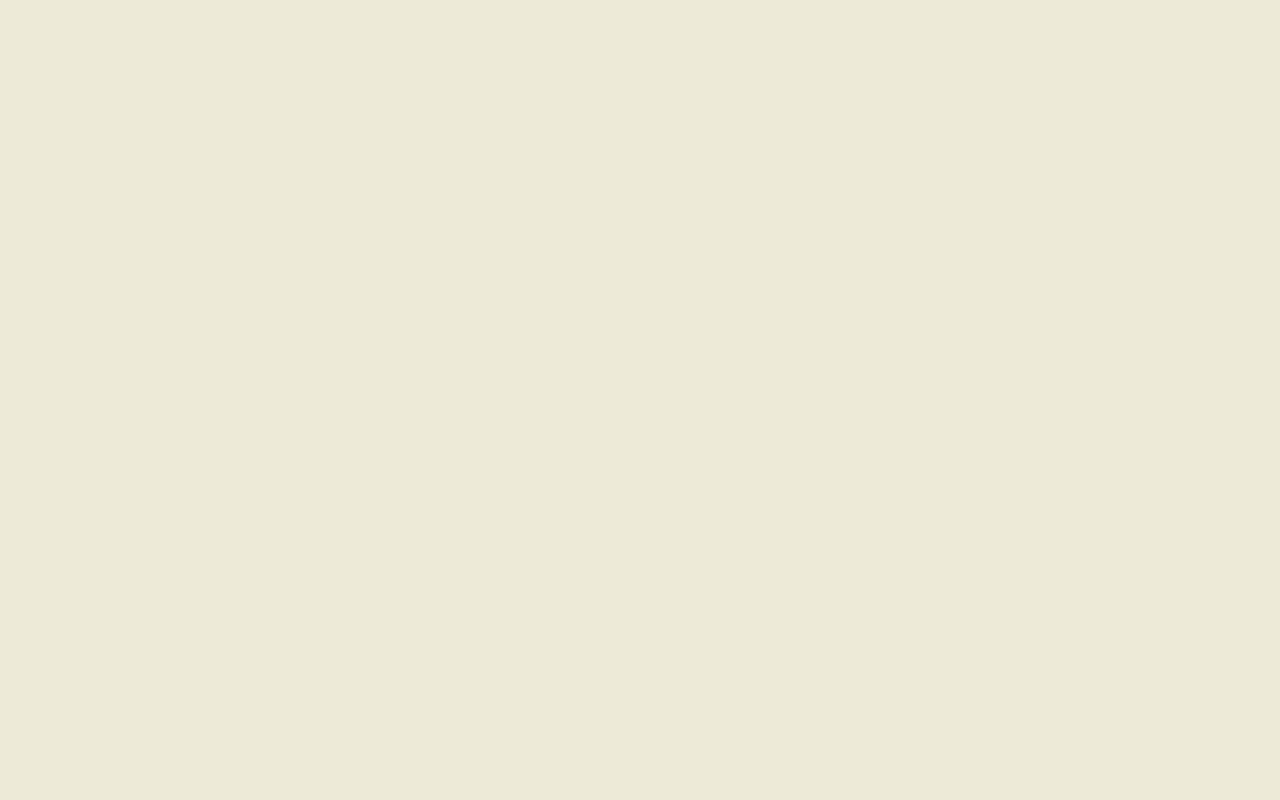
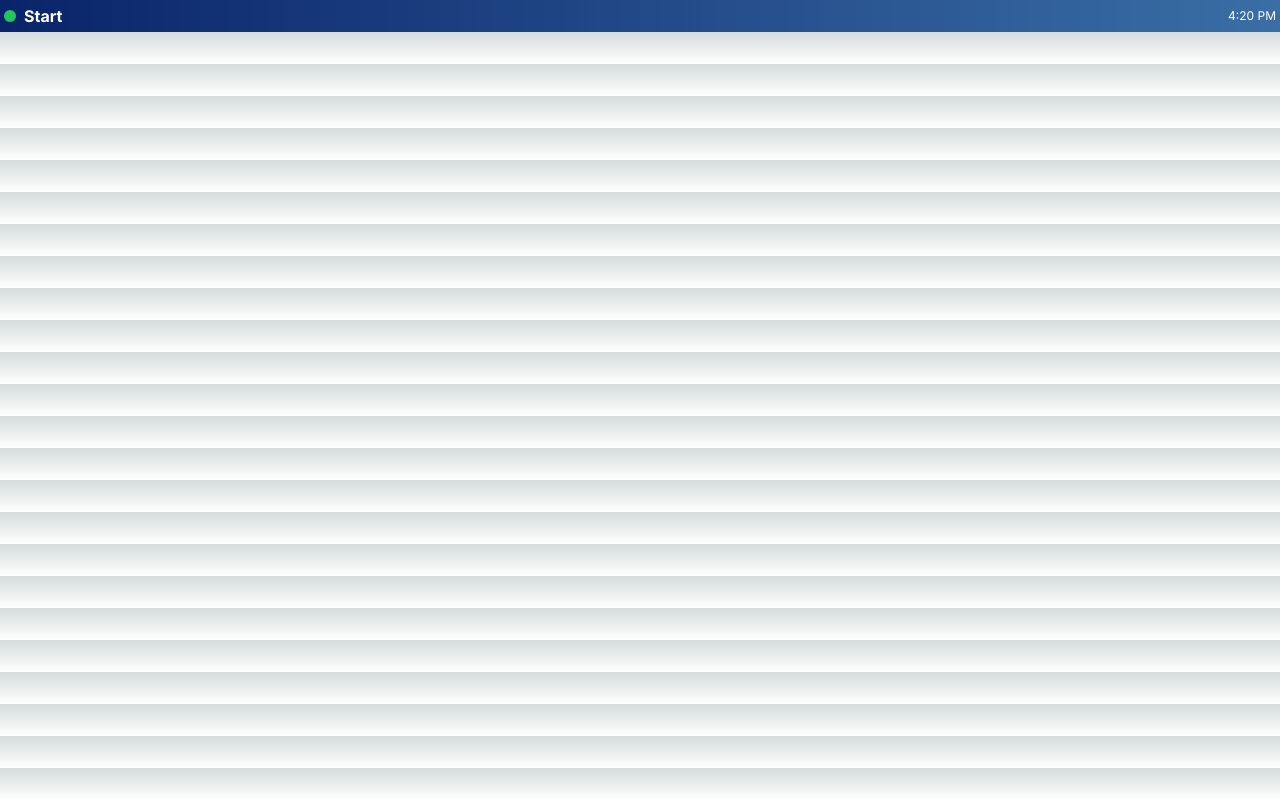
Before and after one commit to nazifishrak/IntelliAgent, a Next.js app: page / in a window 1280 px wide. Built offline with nearby package versions, Linux system fonts and the light colour scheme.

Commit message:
Add taskbar UI with start button and time display

```diff
--- a/app/page.js
+++ b/app/page.js
@@ -12,8 +12,15 @@
     const [error, setError] = useState('');
 
     return (
-        <div className="flex flex-col h-screen bg-[#ECE9D8] font-sans">
-            {/* Taskbar */}
-        </div>
+        // Add this inside the return statement, replacing the previous content
+
+<div className="bg-gradient-to-r from-[#0A246A] to-[#3A6EA5] text-white p-1 flex justify-between items-center">
+    <div className="flex items-center">
+        <div className="bg-green-500 rounded-full w-3 h-3 mr-2"></div>
+        <span className="font-bold">Start</span>
+    </div>
+    <span className="text-xs">4:20 PM</span>
+</div>
+
     );
 }
```
